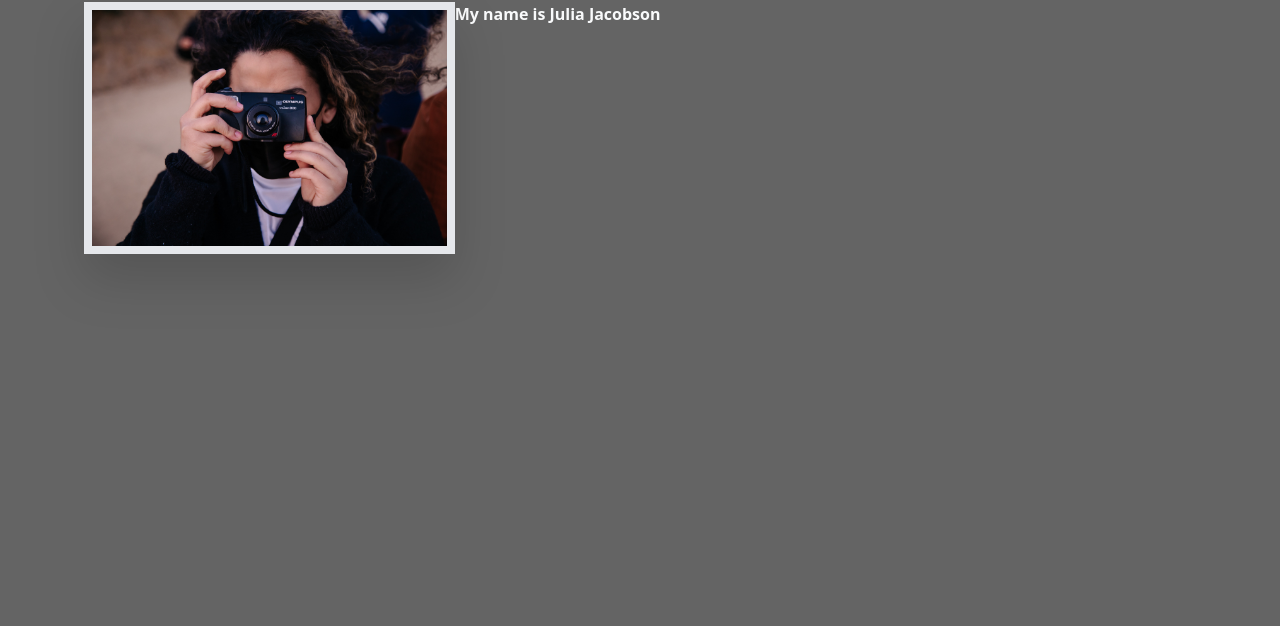
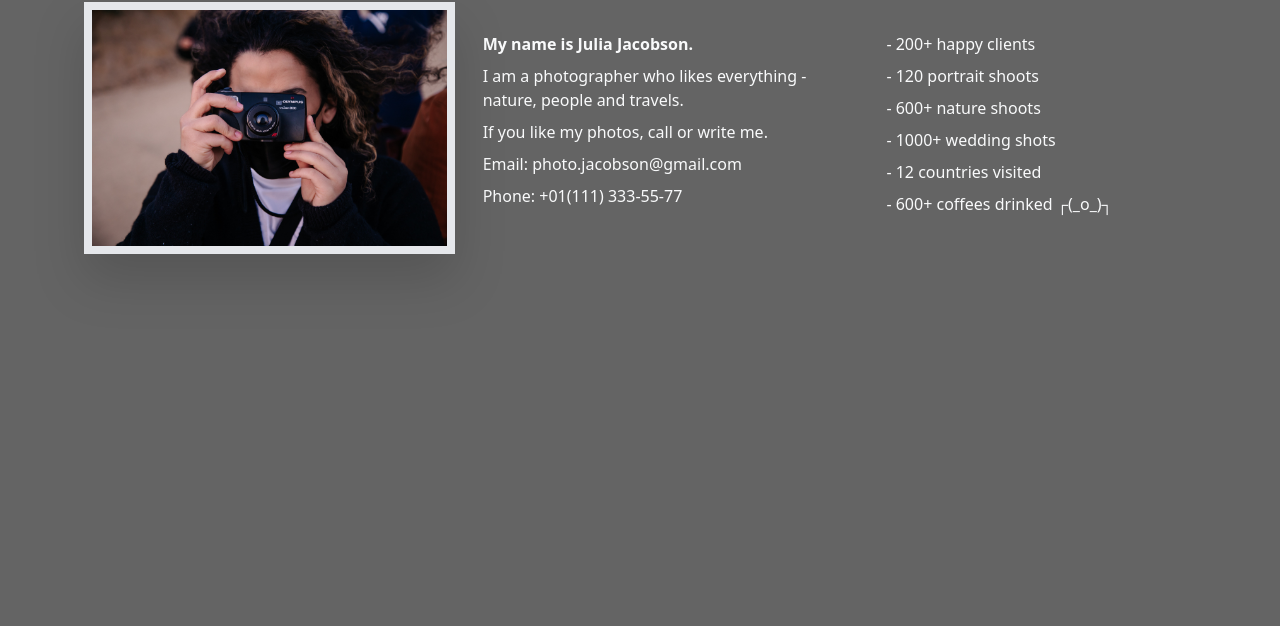
Before and after one commit to Narkobaron15/HTML-HW-8, a plain HTML site: page index.html in a window 1280 px wide. Shown: the part 174-800 px from the top of the page. Drawn offline with nearby package versions, Linux system fonts and the light colour scheme.

Commit message:
About me section

```diff
--- a/index.html
+++ b/index.html
@@ -8,7 +8,9 @@
     <script src="https://cdn.tailwindcss.com"></script>
 </head>
 
-<body class="max-w-6xl px-5 mx-auto text-gray-50 py-3">
+<body class="max-w-6xl px-5 mx-auto text-gray-50 py-3 font-light">
+    <!-- https://tailwindcss.com -->
+
     <header>
         <nav class="flex justify-between">
             <a class="flex my-auto flex-row flex-wrap" href="#" id="logo">
@@ -18,7 +20,7 @@
                     <p class="text-sm">The photographer</p>
                 </div>
             </a>
-            <ul class="flex my-7 underline-offset-2 transition">
+            <ul class="flex my-7 underline-offset-2 transition font-bold">
                 <li class="m-2"><a class="hover:underline" href="#">About</a></li>
                 <li class="m-2"><a class="hover:underline" href="#">Works</a></li>
                 <li class="m-2"><a class="hover:underline" href="#">Instagram</a></li>
@@ -27,18 +29,25 @@
     </header>
     <main class="mt-5">
         <section>
-            <h2 class="text-3xl text-center mb-3 font-light">About me</h2>
-            <div class="flex flex-col md:flex-row md:columns-2">
-                <img src="./images/photographer.jpg" class="border-8 md:w-1/3 drop-shadow-2xl h-100" alt="Photographer portrait">
-                <div class="md:justify-between flex flex-row columns-2">
-                    <div>
-                        <h3 class="font-bold">My name is Julia Jacobson</h3>
-                        <p></p>
-                        <p></p>
-                        <p></p>
-                        <p></p>
-                    </div>
-                    <div></div>
+            <h2 class="text-3xl text-center mb-3">About me</h2>
+            <div class="flex flex-col lg:flex-row lg:columns-2">
+                <img src="./images/photographer.jpg" class="border-8 lg:w-1/3 drop-shadow-2xl h-100" alt="Photographer portrait">
+                <div class="flex flex-wrap flex-row content-center lg:grow mt-5 lg:mt-0 lg:ml-7 columns-2">
+                    <ul>
+                        <li class="font-bold mb-2">My name is Julia Jacobson.</li>
+                        <li class="mb-2">I am a photographer who likes everything -<br>nature, people and travels.</li>
+                        <li class="mb-2">If you like my photos, call or write me.</li>
+                        <li class="mb-2">Email: photo.jacobson@gmail.com</li>
+                        <li class="mb-2">Phone: +01(111) 333-55-77</li>
+                    </ul>
+                    <ul class="lg:ml-20">
+                        <li class="mb-2">- 200+ happy clients</li>
+                        <li class="mb-2">- 120 portrait shoots</li>
+                        <li class="mb-2">- 600+ nature shoots</li>
+                        <li class="mb-2">- 1000+ wedding shots</li>
+                        <li class="mb-2">- 12 countries visited</li>
+                        <li class="mb-2">- 600+ coffees drinked ┌(_o_)┐</li>
+                    </ul>
                 </div>
             </div>
         </section>
--- a/styles/style.css
+++ b/styles/style.css
@@ -1,6 +1,6 @@
 body {
     background-color: #646464;
-    min-width: 480px;
+    min-width: 490px;
 }
 
 nav img {
```
